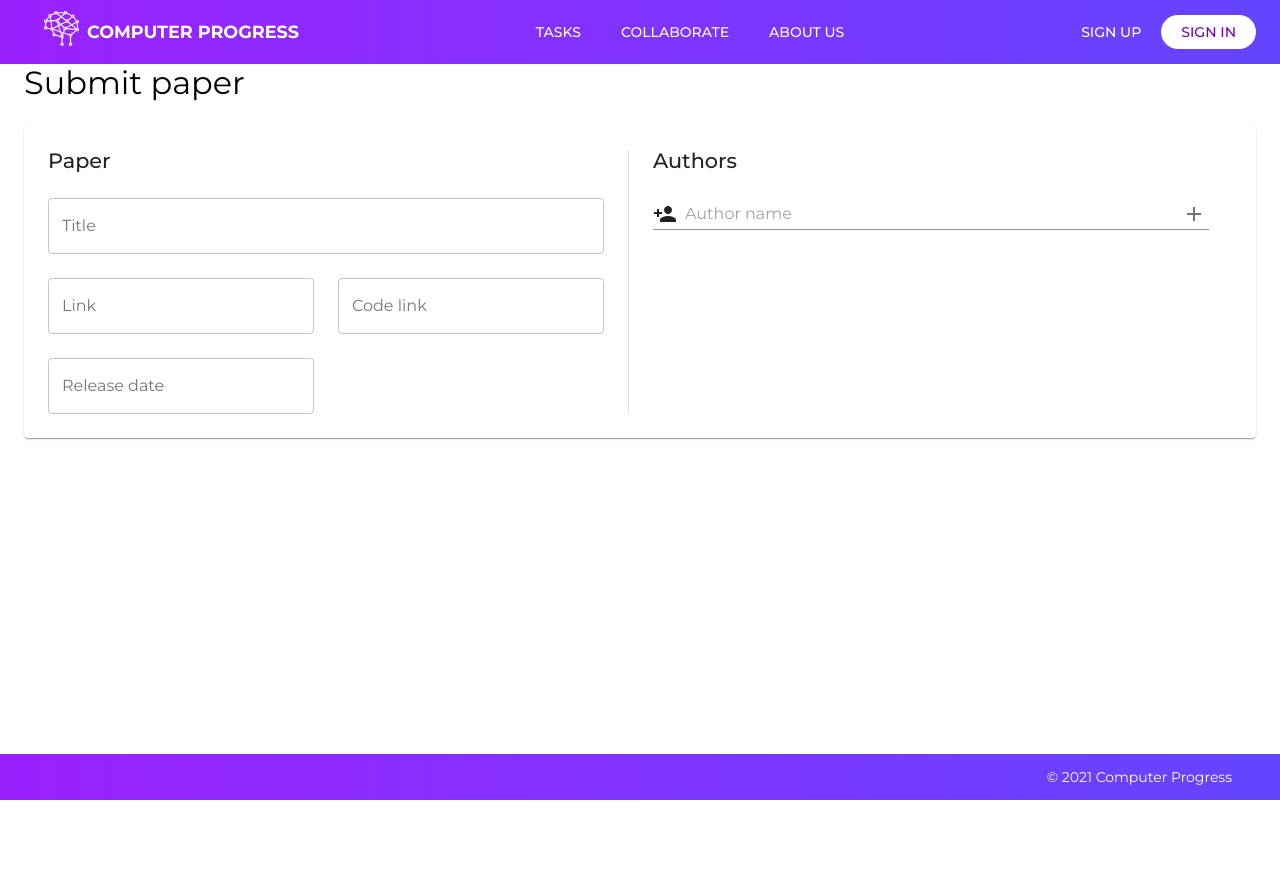
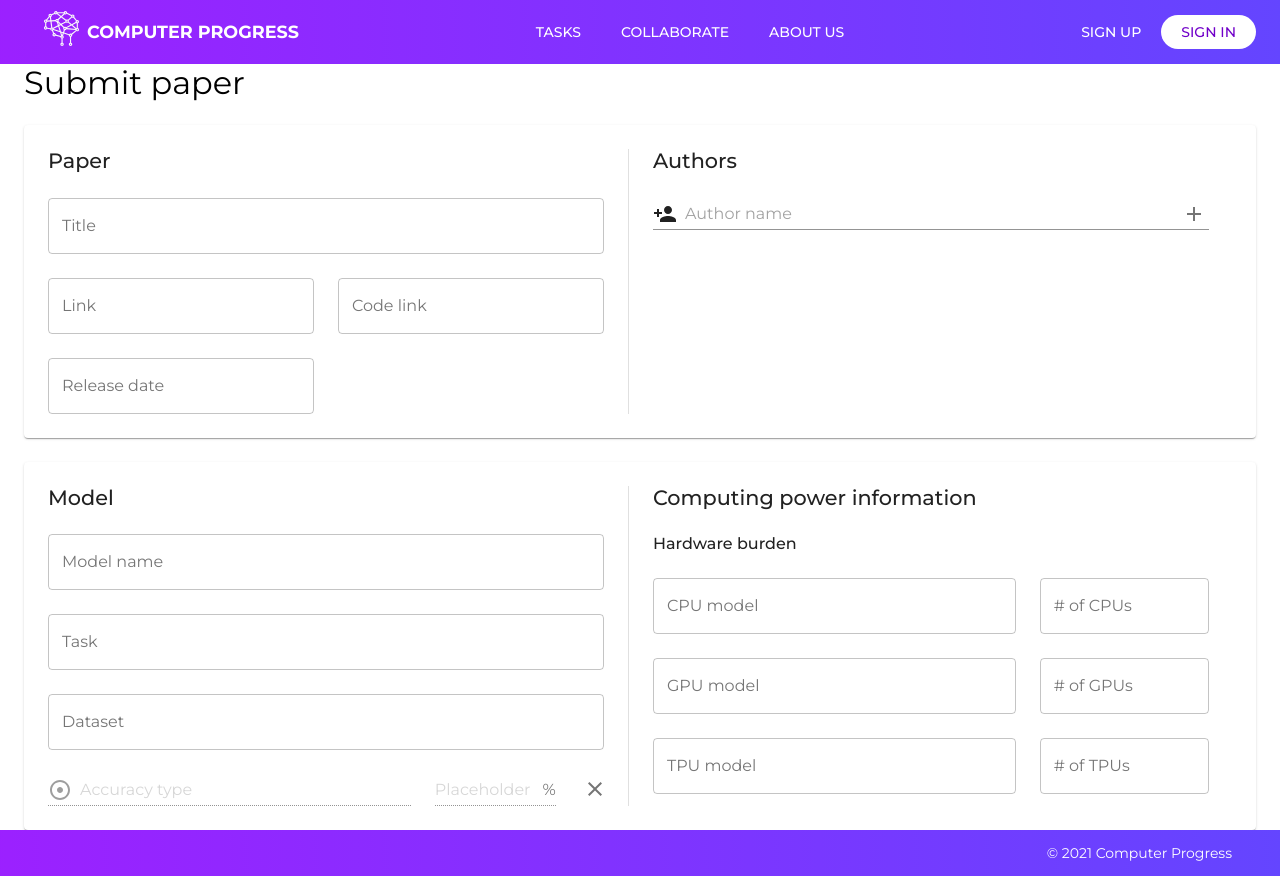
Before and after one commit to Computer-Progress/computerprogress.com, a Next.js app: page /submit-paper in a window 1280 px wide. Before the commit the page ends 800 px from the top, so only its background shows below. Built offline with nearby package versions, Linux system fonts and the light colour scheme.

Commit message:
feat(submit-paper): add card of model

```diff
--- /dev/null
+++ b/components/SubmitPaperModel/index.js
@@ -0,0 +1,121 @@
+import {
+  Grid,
+  Typography,
+  TextField,
+  Divider,
+  IconButton,
+  MenuItem,
+} from "@material-ui/core";
+import AdjustIcon from "@material-ui/icons/Adjust";
+import Add from "@material-ui/icons/Add";
+import CloseIcon from "@material-ui/icons/Close";
+
+import {
+  StyledCard,
+  StyledBoxContainer,
+  StyledBoxItem,
+  StyledTextField,
+  StyledSelect,
+} from "./styles";
+import { InputAdornment } from "@material-ui/core";
+
+export default function SubmitPaperModel() {
+  return (
+    <StyledCard>
+      <StyledBoxContainer>
+        <Grid container spacing={3}>
+          <Grid item xs={6} container spacing={3} alignContent="flex-start">
+            <Grid item xs={12}>
+              <Typography variant="h3">Model</Typography>
+            </Grid>
+
+            <Grid item xs={12}>
+              <StyledTextField label="Model name" />
+            </Grid>
+
+            <Grid item xs={12}>
+              <StyledSelect label="Task" />
+            </Grid>
+
+            <Grid item xs={12}>
+              <StyledTextField label="Dataset" />
+            </Grid>
+
+            <Grid item xs={8}>
+              <TextField
+                placeholder="Accuracy type"
+                disabled
+                fullWidth
+                InputProps={{
+                  startAdornment: (
+                    <InputAdornment position="start">
+                      <AdjustIcon />
+                    </InputAdornment>
+                  ),
+                }}
+              >
+                Paper
+              </TextField>
+            </Grid>
+
+            <Grid item xs={3}>
+              <TextField
+                placeholder="Placeholder"
+                disabled
+                InputProps={{
+                  endAdornment: (
+                    <InputAdornment position="end">%</InputAdornment>
+                  ),
+                }}
+              />
+            </Grid>
+
+            <Grid item xs={1}>
+              <IconButton size="small" onClick={console.log("a")}>
+                <CloseIcon />
+              </IconButton>
+            </Grid>
+          </Grid>
+
+          <Grid item>
+            <Divider orientation="vertical" />
+          </Grid>
+
+          <Grid item xs={6} container spacing={3} alignContent="flex-start">
+            <Grid item xs={12}>
+              <Typography variant="h3">Computing power information</Typography>
+            </Grid>
+
+            <Grid item xs={12}>
+              <Typography variant="h4">Hardware burden</Typography>
+            </Grid>
+
+            <Grid item xs={8}>
+              <StyledTextField label="CPU model" />
+            </Grid>
+
+            <Grid item xs={4}>
+              <StyledTextField label="# of CPUs" />
+            </Grid>
+
+            <Grid item xs={8}>
+              <StyledTextField label="GPU model" />
+            </Grid>
+
+            <Grid item xs={4}>
+              <StyledTextField label="# of GPUs" />
+            </Grid>
+
+            <Grid item xs={8}>
+              <StyledTextField label="TPU model" />
+            </Grid>
+
+            <Grid item xs={4}>
+              <StyledTextField label="# of TPUs" />
+            </Grid>
+          </Grid>
+        </Grid>
+      </StyledBoxContainer>
+    </StyledCard>
+  );
+}
--- /dev/null
+++ b/components/SubmitPaperModel/styles.js
@@ -0,0 +1,24 @@
+import styled from "styled-components";
+import { Card, Box, TextField } from "@material-ui/core";
+
+export const StyledCard = styled(Card).attrs({})``;
+
+// export const StyledGridContainer = styled(Grid).attrs({})``;
+
+export const StyledBoxContainer = styled(Box).attrs({
+  p: 3,
+})``;
+
+export const StyledBoxItem = styled(Box).attrs({
+  p: 0,
+})``;
+
+export const StyledTextField = styled(TextField).attrs({
+  variant: "outlined",
+  fullWidth: true,
+})``;
+
+export const StyledSelect = styled(TextField).attrs({
+  variant: "outlined",
+  fullWidth: true,
+})``;
--- a/containers/SubmitPaper/index.js
+++ b/containers/SubmitPaper/index.js
@@ -3,7 +3,7 @@ import { MuiTheme } from "../../styles/theme";
 
 import PageTemplate from "../../components/PageTemplate";
 import SubmitPaperInfo from "../../components/SubmitPaperInfo";
-// import SubmitPaperModel from "../../components/SubmitPaperModel";
+import SubmitPaperModel from "../../components/SubmitPaperModel";
 
 import { Grid } from "@material-ui/core/";
 
@@ -22,9 +22,9 @@ export default function SubmitPaper() {
             <SubmitPaperInfo />
           </Grid>
 
-          {/* <Grid item>
+          <Grid item>
             <SubmitPaperModel />
-          </Grid> */}
+          </Grid>
         </Grid>
       </PageTemplate>
     </ThemeProvider>
```
